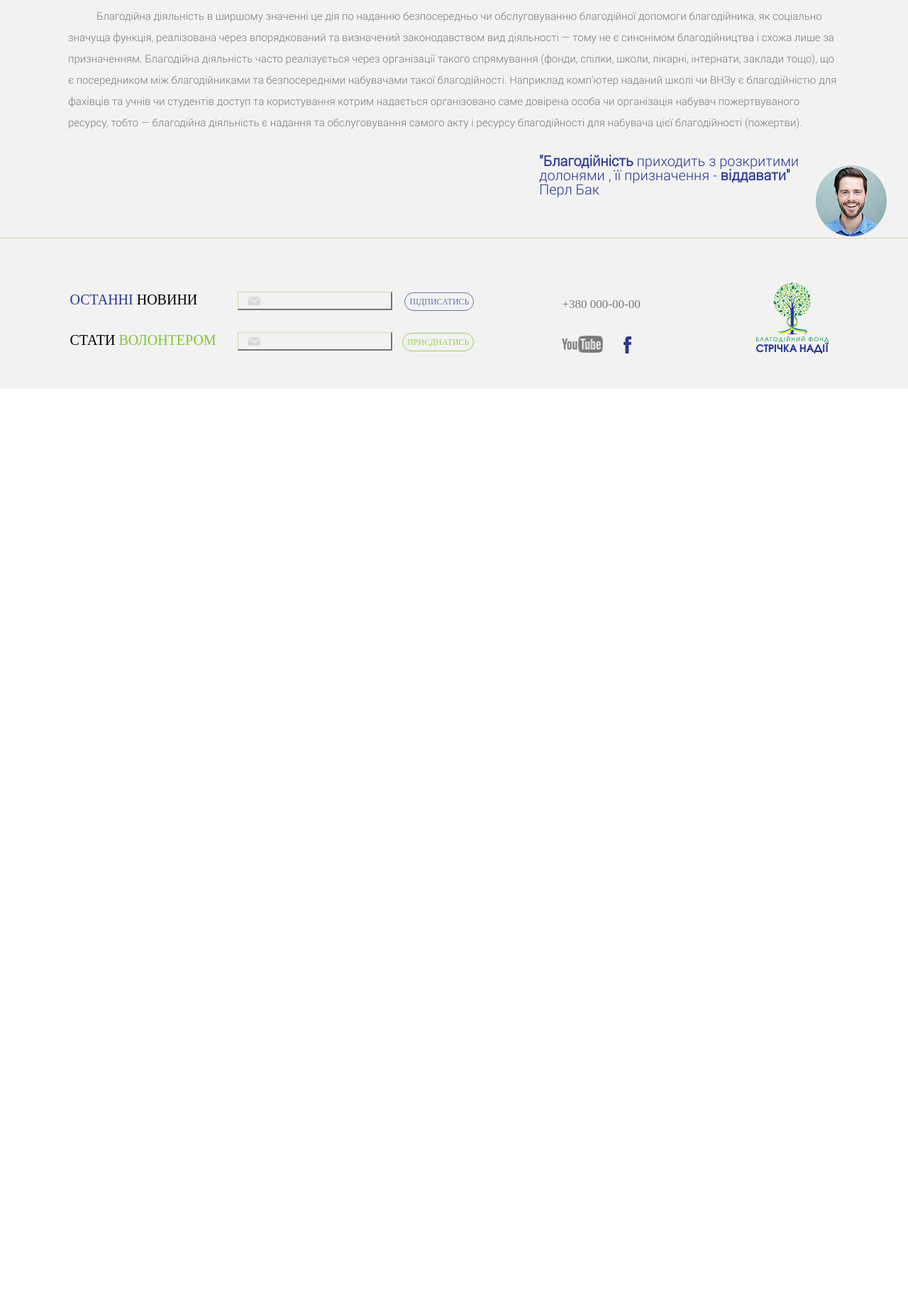
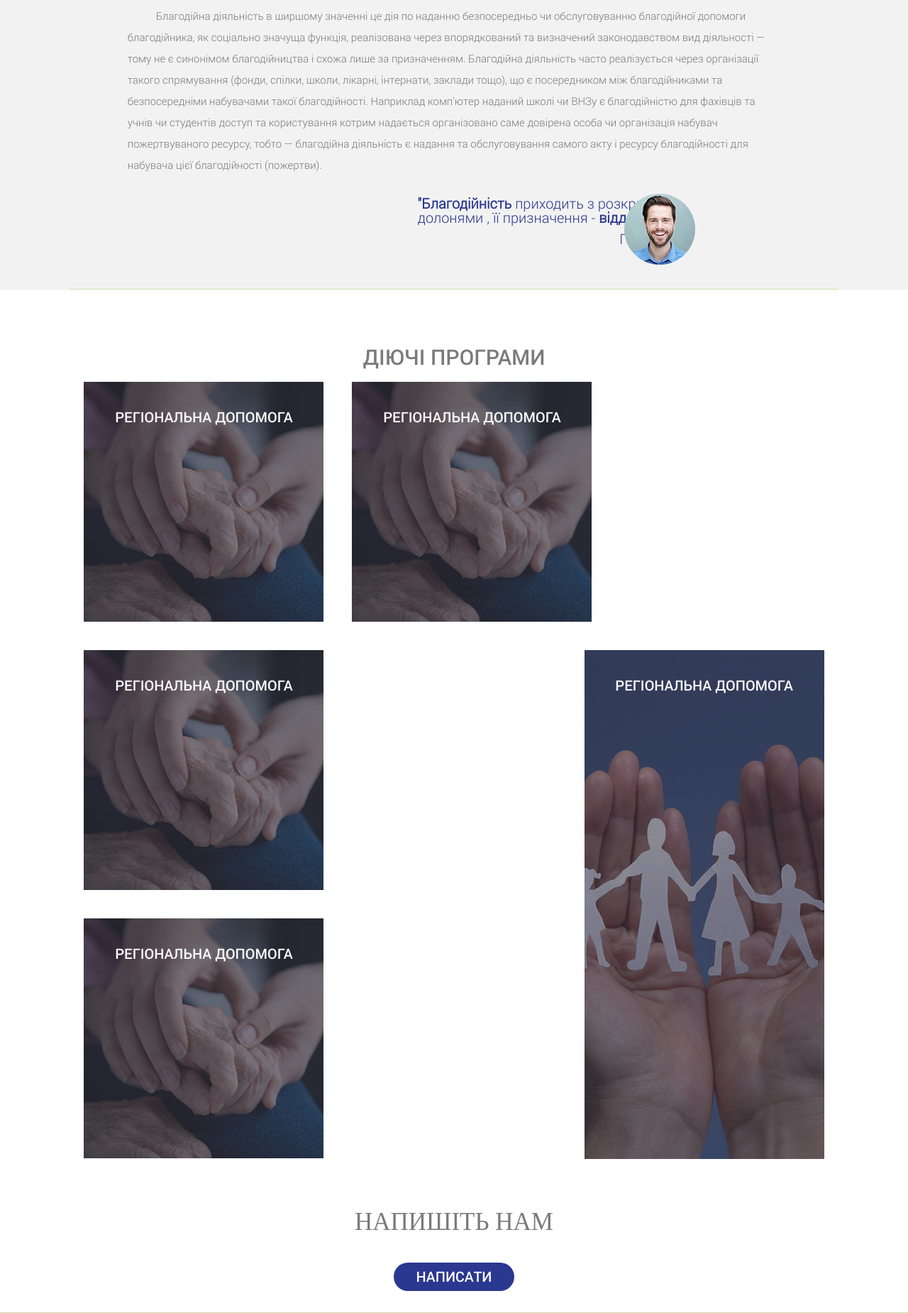
Before and after one commit to ivanivan911/fond, a PHP site: page / in a window 1280 px wide. Shown: the part 2040-3890 px from the top of the page at 71% size. Before the commit the page ends 2588 px from the top, so only its background shows below. Run offline with PHP 8.4, Linux system fonts and the light colour scheme.

Commit message:
Bug fixed

```diff
--- a/css/main.css
+++ b/css/main.css
@@ -405,6 +405,8 @@ header {
 
 .about-us{
     margin-top: 80px;
+    background: #f2f2f2;
+    position: relative;
 }
 
 .about-us-title{
@@ -430,18 +432,17 @@ header {
 
 .about-us-article{
     margin-top: 40px;
-    background: #f2f2f2;
     border-top: 1px solid #c6e0a6;
     border-bottom: 1px solid #c6e0a6;
 }
 
 .phrase-text{
-    margin-right: 150px;
     width: 370px;
+    margin-right: 223px;
     float: right;
 }
 
-.about-us blockquote{
+.about-us blockquote {
     font-family: "Roboto Light", sans-serif;
     height: 100px;
     color: #2a3890;
@@ -450,16 +451,122 @@ header {
     margin-bottom: 30px;
 }
 
+.about-us blockquote cite {
+    float: right;
+    margin-top: 10px;
+}
+
 .about-us img{
     position: absolute;
-    right: 30px;
-    bottom: 260px;
+    right: 300px;
+    bottom: 35px;
 }
 
 b {
     font-weight: bold;
 }
 
+/*Current programs*/
+
+.current-programs {
+
+    min-height: 1000px;
+    padding-bottom: 30px;
+
+}
+
+.box {
+    height: 338px;
+    width: 338px;
+    float: left;
+    margin: 20px 20px;
+    background: url('../img/box.jpg') top center no-repeat;
+    /*background-size: cover;*/
+}
+
+.rect-vert {
+    height: 718px;
+    width: 338px;
+    margin: 20px 20px;
+    background-color: green;
+    float: right;
+    background: url('../img/rect-vert.jpg') top center no-repeat;
+    /*background-size: cover;*/
+}
+
+.box:hover {
+    background: url('../img/box-hover.jpg') top center no-repeat;
+    /*background-size: cover;*/
+}
+
+.rect-vert:hover {
+    background: url('../img/rect-vert-hover.jpg') top center no-repeat;
+    /*background-size: cover;*/
+}
+
+.box-header {
+    font-family: "Roboto Medium", sans-serif;
+    color: white;
+    font-size: 35px;
+    padding-top: 40px;
+}
+
+.current-programs-box-wrapper:after {
+    display: block;
+    content: '';
+    clear: both;
+}
+
+.programs-box {
+    background-color: green;
+    width: 100%;
+    height: 50px;
+    display: none;
+}
+
+.box:hover .programs-box {
+    display: block;
+}
+
+.feedback-header {
+    font-family: "Roboto Light", sans-serif;
+    font-size: 35px;
+    color: #7a7a7a;
+    margin: 55px 0 40px;
+    display: block;
+}
+
+.feedback-link {
+    width: 170px;
+    height: 40px;
+    background-color: #2a3890;
+    text-align: center;
+    border-radius: 25px;
+    margin: 0 auto 0;
+}
+
+.feedback-link a {
+    text-decoration: none;
+    color: white;
+    font-family: "Roboto Medium", sans-serif;
+    font-size: 20px;
+    width: 100%;
+    height: 100%;
+    display: block;
+    line-height: 2;
+}
+
+.feedback-link:hover {
+    background-color: #0482c6;
+}
+
+.write-us-header {
+    color: #7a7a7a;
+    text-align: center;
+    font-size: 35px;
+    margin-top: 50px;
+    margin-bottom: 40px;
+}
 
 /*Footer*/
 
@@ -467,8 +574,6 @@ footer {
     min-height: 90px;
     border-top: solid 1px #c6e0a6;
     background: #f2f2f2;
-    position: relative;
-    top: -45px;
     padding-top: 50px;
     padding-bottom: 50px;
 }
--- a/index.php
+++ b/index.php
@@ -121,6 +121,7 @@
                     до реабілітації та адаптації їх до життя після війни.</p></div>
     </section>
     <section class="about-us">
+        <div class="wrapper">
             <article class="about-us-article">
                 <p class="about-us-title">Про Фонд</p>
                 <p class="about-us-text">	Благодійна діяльність в ширшому значенні це дія по наданню безпосередньо чи обслуговуванню благодійної
@@ -143,22 +144,59 @@
                     </p>
                 </blockquote>
             </article>
+        </div>
     </section>
     <section class="current-programs">
         <div class="wrapper">
-            <ul class="current-programs-list">
-                <li class="current-programs-list-item"></li>
-                <li class="current-programs-list-item"></li>
-                <li class="current-programs-list-item"></li>
-                <li class="current-programs-list-item"></li>
-                <li class="current-programs-list-item"></li>
-            </ul>
-        </div>
-    </section>
-    <section class="write-us">
-        <div class="wrapper">
-            <h2>Напишіть Нам</h2>
-            <a href="#">Написати</a>
+            <h2 class="block-header">
+                ДІЮЧІ ПРОГРАМИ
+            </h2>
+            <div class="current-programs-box-wrapper">
+                <div class="box box1">
+                    <div class="box-text">
+                        <span class="">РЕГІОНАЛЬНА ДОПОМОГА</span>
+                    </div>
+                    <div class="box-details programs-box">
+                        <a href="#">ДЕТАЛІ...</a>
+                    </div>
+                </div>
+                <div class="box box1">
+                    <div class="box-text">
+                        <span class="">РЕГІОНАЛЬНА ДОПОМОГА</span>
+                    </div>
+                    <div class="box-details programs-box">
+                        <a href="#">ДЕТАЛІ...</a>
+                    </div>
+                </div>
+                <div class="rect-vert">
+                    <div class="box-text">
+                        <span class="">РЕГІОНАЛЬНА ДОПОМОГА</span>
+                    </div>
+                    <div class="box-details programs-box">
+                        <a href="#">ДЕТАЛІ...</a>
+                    </div>
+                </div>
+                <div class="box box1">
+                    <div class="box-text">
+                        <span class="">РЕГІОНАЛЬНА ДОПОМОГА</span>
+                    </div>
+                    <div class="box-details programs-box">
+                        <a href="#">ДЕТАЛІ...</a>
+                    </div>
+                </div>
+                <div class="box box1">
+                    <div class="box-text">
+                        <span class="">РЕГІОНАЛЬНА ДОПОМОГА</span>
+                    </div>
+                    <div class="box-details programs-box">
+                        <a href="#">ДЕТАЛІ...</a>
+                    </div>
+                </div>
+            </div>
+            <h3 class="write-us-header">НАПИШІТЬ НАМ</h3>
+            <div class="feedback-link">
+                <a href="#">НАПИСАТИ</a>
+            </div>
         </div>
     </section>
     <?php include('./elements/footer.php')?>
```
